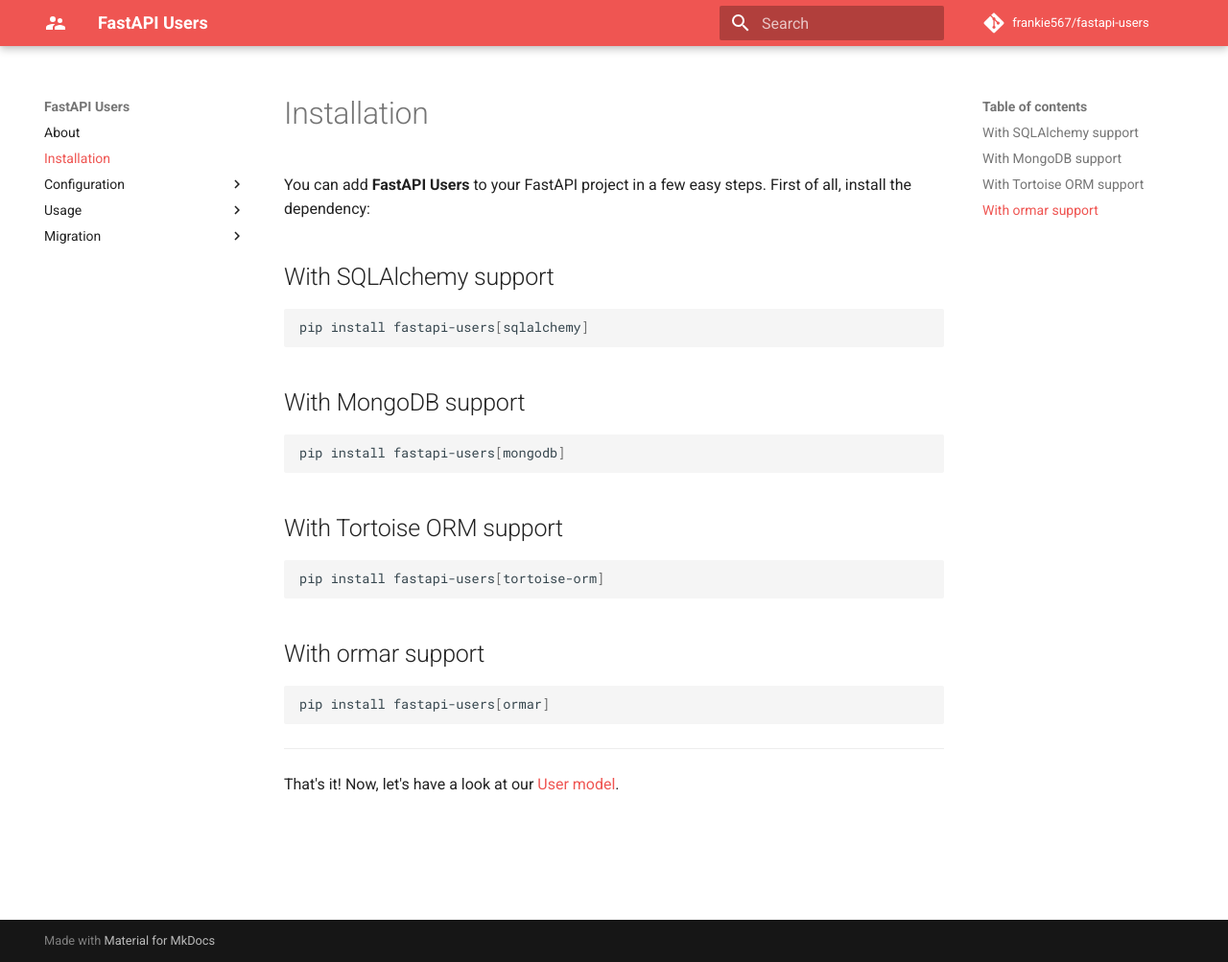
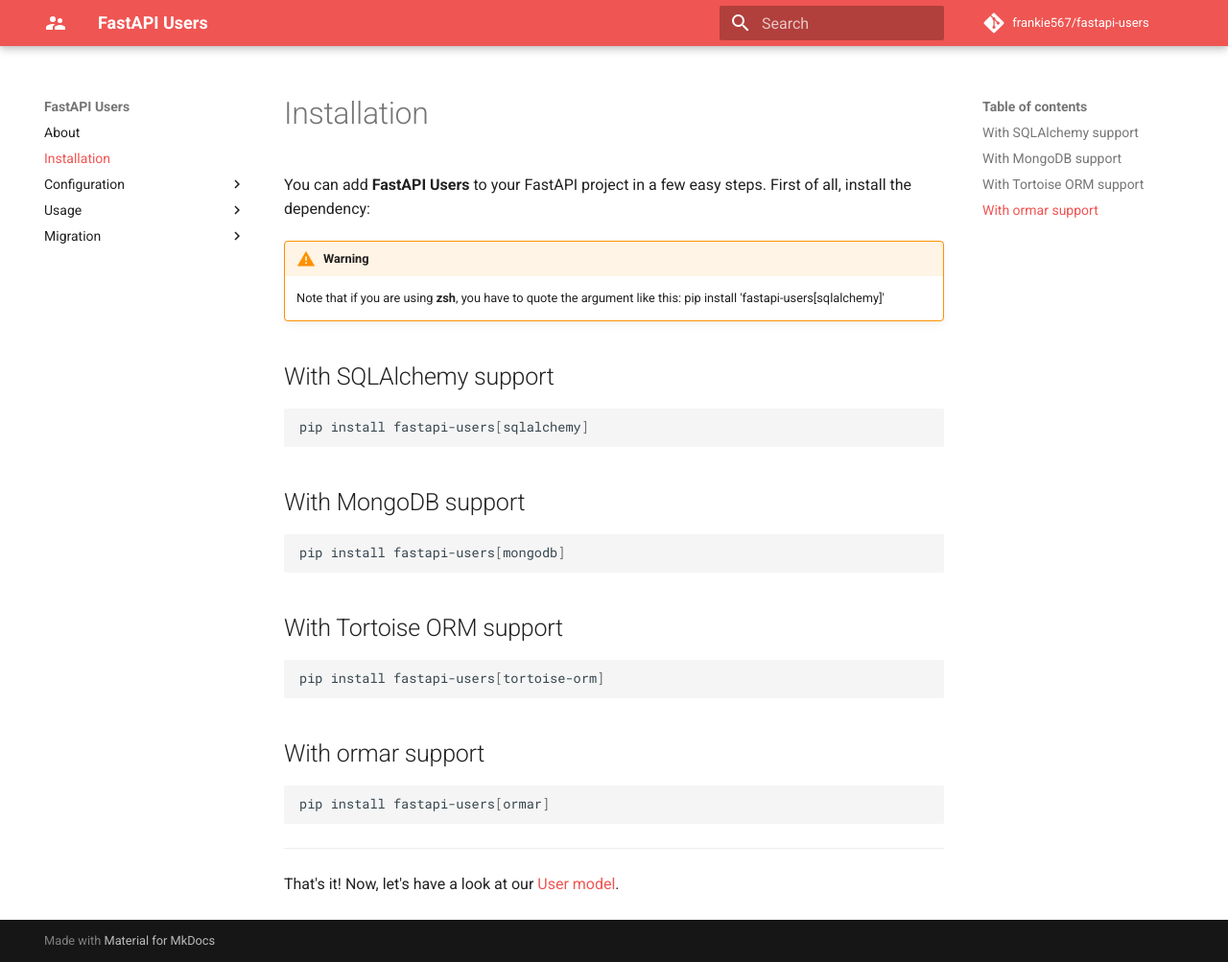
Before and after one commit to fastapi-users/fastapi-users, an MkDocs documentation site: the page built from docs/installation.md, in a window 1280 px wide and 1003 px high. Shown: the whole window at 96% size. Built offline with MkDocs 1.6.1 and Material for MkDocs 9.7.7, drawn with Linux system fonts in a browser that asks for light colours; comment, search, counter and statistics services are not loaded.

Commit message:
Updated docs to support pip install via zsh

```diff
--- a/docs/installation.md
+++ b/docs/installation.md
@@ -1,6 +1,10 @@
 # Installation
 
 You can add **FastAPI Users** to your FastAPI project in a few easy steps. First of all, install the dependency:
+
+!!! warning
+    Note that if you are using **zsh**, you have to quote the argument like this:
+    pip install 'fastapi-users[sqlalchemy]'
 
 ## With SQLAlchemy support
 
```
Also changed, not shown: docs/configuration/databases/sqlalchemy.md (+4 -0 lines), docs/configuration/oauth.md (+4 -0 lines).
